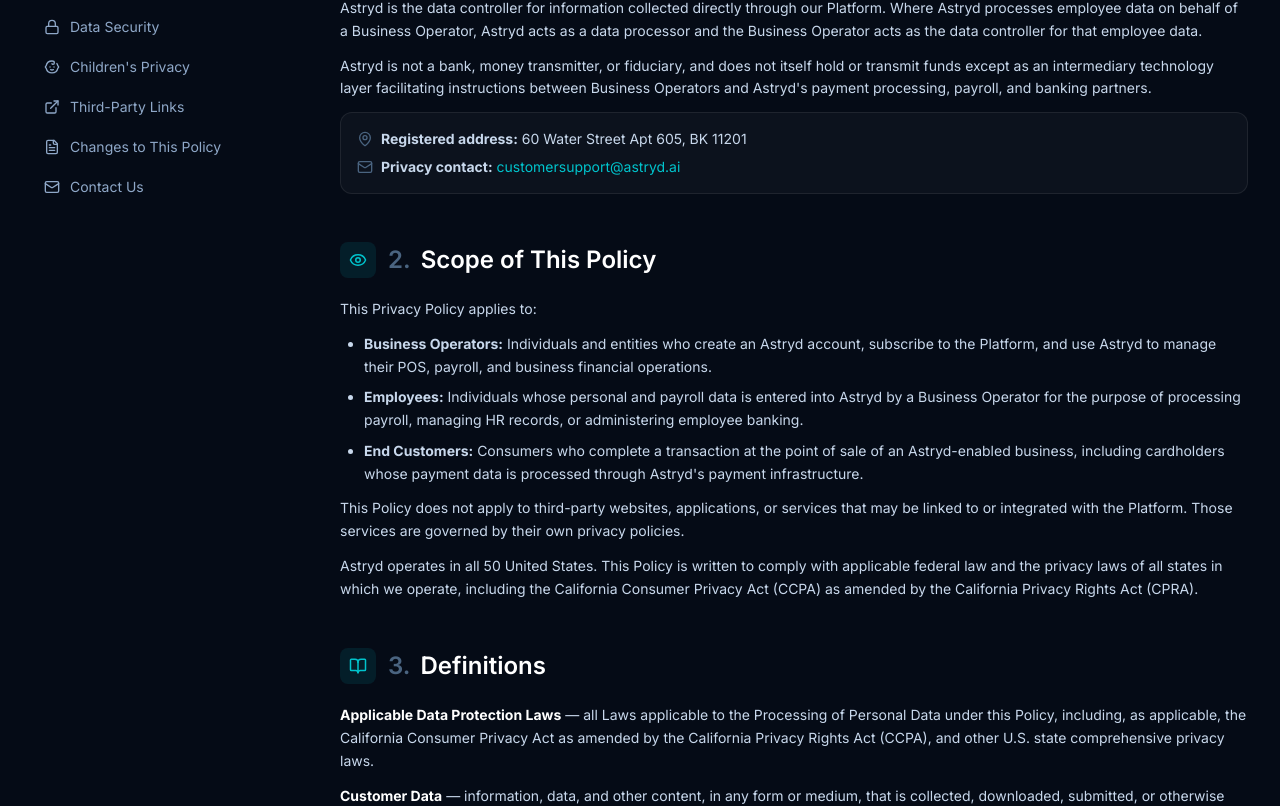
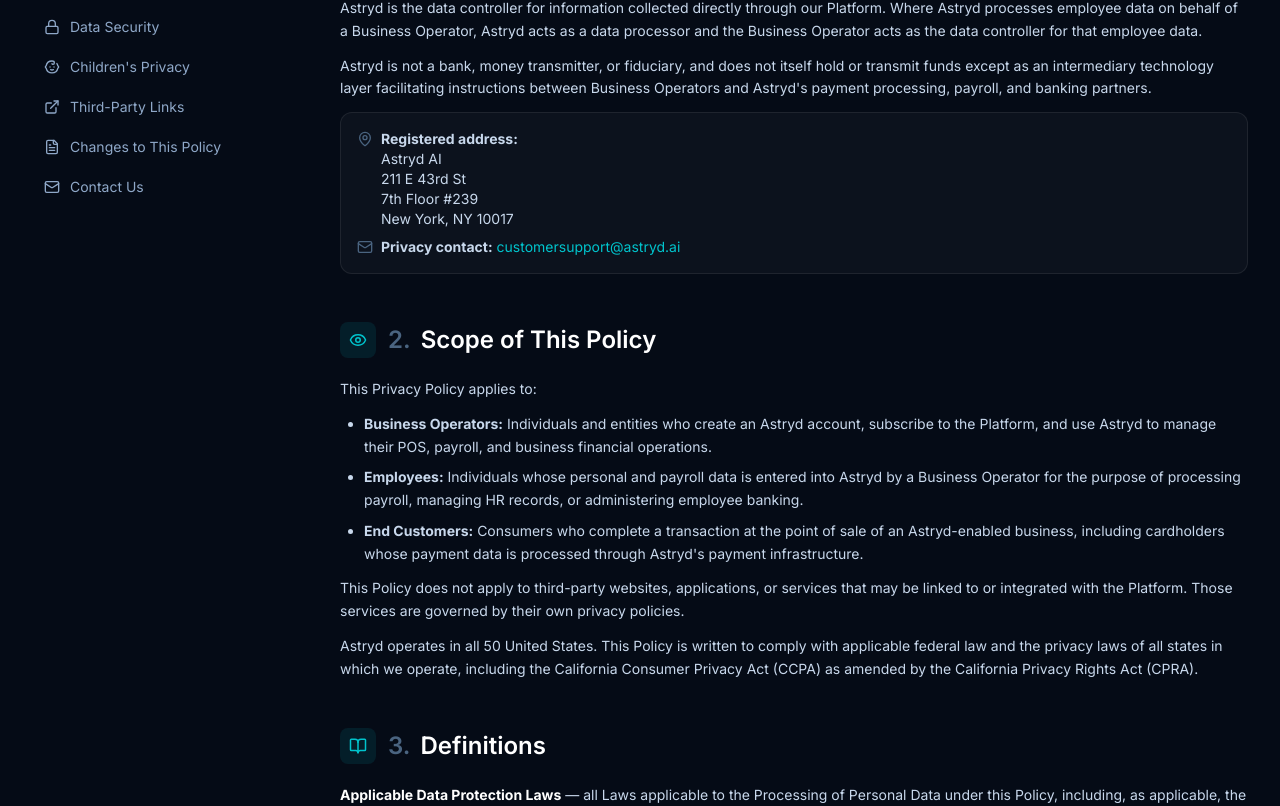
Before and after one commit to princliv/astryd-website, a React (Vite) app: page /privacy in a window 1280 px wide. Shown: the part 939-1745 px from the top of the page. Built offline with nearby package versions, Linux system fonts and the light colour scheme; the HTML template or start-up script is replaced by a standard one.

Commit message:
address update

```diff
--- a/src/pages/Legal/PrivacyPolicyPage.tsx
+++ b/src/pages/Legal/PrivacyPolicyPage.tsx
@@ -50,7 +50,7 @@ const tocItems: TocItem[] = [
 ];
 
 const PRIVACY_EMAIL = "customersupport@astryd.ai";
-const REGISTERED_ADDRESS = "60 Water Street Apt 605, BK 11201";
+const REGISTERED_ADDRESS = "Astryd AI\n211 E 43rd St\n7th Floor #239\nNew York, NY 10017";
 
 const PrivacyPolicyPage: React.FC = () => {
   const [activeSection, setActiveSection] = useState("");
@@ -208,7 +208,7 @@ const PrivacyPolicyPage: React.FC = () => {
               <div className="policy-card p-4 text-sm space-y-2">
                 <p className="flex items-start gap-2">
                   <MapPin className="h-4 w-4 mt-0.5 shrink-0 text-[#4A6480]" />
-                  <span><strong>Registered address:</strong> {REGISTERED_ADDRESS}</span>
+                  <span className="whitespace-pre-line"><strong>Registered address:</strong>{"\n"}{REGISTERED_ADDRESS}</span>
                 </p>
                 <p className="flex items-start gap-2">
                   <Mail className="h-4 w-4 mt-0.5 shrink-0 text-[#4A6480]" />
@@ -749,7 +749,7 @@ const PrivacyPolicyPage: React.FC = () => {
                   </div>
                   <div className="flex items-start gap-3">
                     <MapPin className="h-4 w-4 mt-0.5 text-[#4A6480]" />
-                    <p className="text-[#8FA8C8]">{REGISTERED_ADDRESS}</p>
+                    <p className="whitespace-pre-line text-[#8FA8C8]">{REGISTERED_ADDRESS}</p>
                   </div>
                   <div className="flex items-center gap-3">
                     <Mail className="h-4 w-4 text-[#4A6480]" />
--- a/src/pages/Legal/TermsOfServicePage.tsx
+++ b/src/pages/Legal/TermsOfServicePage.tsx
@@ -59,7 +59,7 @@ const tocItems: TocItem[] = [
 
 const SUPPORT_EMAIL = "customersupport@astryd.ai";
 const SUPPORT_PHONE = "(929) 607-8735";
-const REGISTERED_ADDRESS = "60 Water Street, Brooklyn, New York 11201";
+const REGISTERED_ADDRESS = "Astryd AI\n211 E 43rd St\n7th Floor #239\nNew York, NY 10017";
 
 export function TermsOfServicePage() {
   const [activeSection, setActiveSection] = useState("");
@@ -442,7 +442,7 @@ export function TermsOfServicePage() {
                 <div className="font-semibold text-white text-base">ResearchPort LLC dba Astryd</div>
                 <div className="flex items-start gap-2.5 text-sm text-[#c8d8ec]">
                   <MapPin className="h-4 w-4 mt-0.5 shrink-0 text-[#00C4CD]" />
-                  <span>{REGISTERED_ADDRESS}</span>
+                  <span className="whitespace-pre-line">{REGISTERED_ADDRESS}</span>
                 </div>
                 <div className="flex items-center gap-2.5 text-sm text-[#c8d8ec]">
                   <Mail className="h-4 w-4 shrink-0 text-[#00C4CD]" />
```
